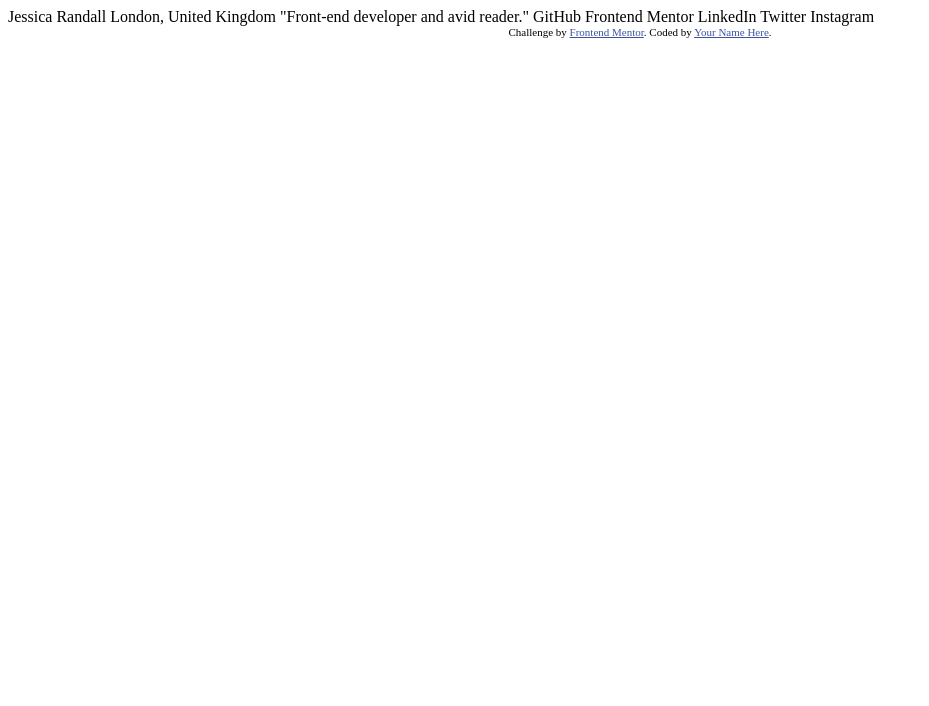
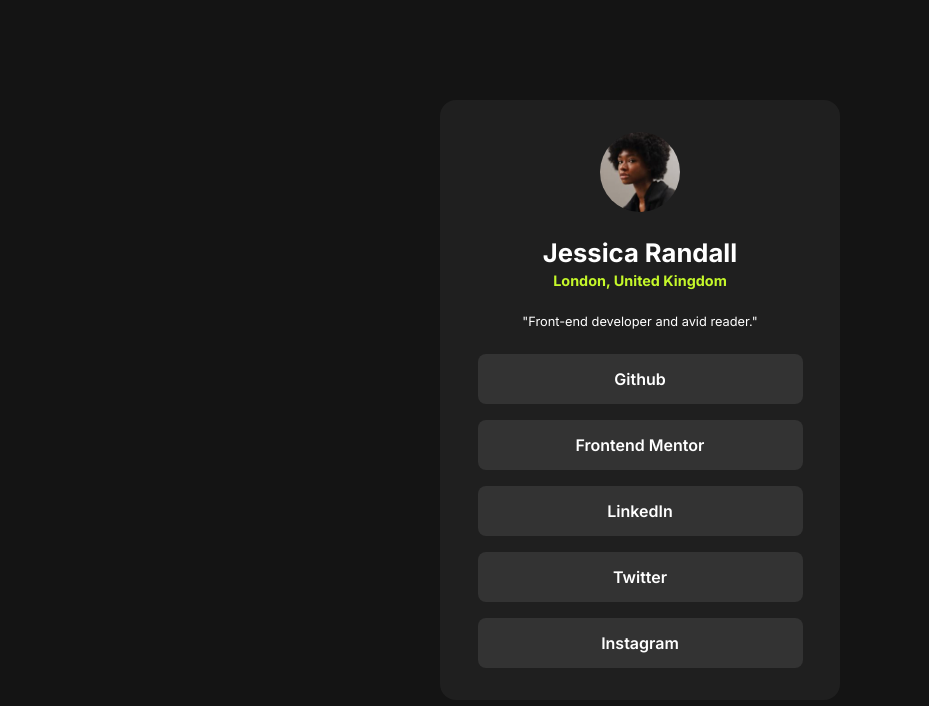
Before and after one commit to darbata/social-links-profile-main, a plain HTML site: page index.html in a window 1280 px wide. Shown: the whole page, without its empty margins (0-929 px from the left). Drawn offline with Linux system fonts and the light colour scheme.

Commit message:
completed first solution

```diff
--- a/index.html
+++ b/index.html
@@ -6,6 +6,7 @@
 
   <link rel="icon" type="image/png" sizes="32x32" href="./assets/images/favicon-32x32.png">
 
+  <link rel="stylesheet" href="style.css">
   <title>Frontend Mentor | Social links profile</title>
 
   <!-- Feel free to remove these styles or customise in your own stylesheet 👍 -->
@@ -15,20 +16,26 @@
   </style>
 </head>
 <body>
-
-  Jessica Randall
-  London, United Kingdom
-  "Front-end developer and avid reader."
-
-  GitHub
-  Frontend Mentor
-  LinkedIn
-  Twitter
-  Instagram
-
-  <div class="attribution">
+  <main>
+    <div class="card-container">
+      <img src="./assets/images/avatar-jessica.jpeg" alt="Profile picture" class="avatar">
+      <div class="user-details">
+        <h1 class="name">Jessica Randall</h1>
+        <h2 class="location">London, United Kingdom</h2>
+      </div>
+      <p class="biography">"Front-end developer and avid reader."</p>
+      <div class="social-links-container">
+        <div class="social-link">Github</div>
+        <div class="social-link">Frontend Mentor</div>
+        <div class="social-link">LinkedIn</div>
+        <div class="social-link">Twitter</div>
+        <div class="social-link">Instagram</div>
+      </div>
+    </div>
+  </main>
+  <!-- <div class="attribution">
     Challenge by <a href="https://www.frontendmentor.io?ref=challenge" target="_blank">Frontend Mentor</a>.
     Coded by <a href="#">Your Name Here</a>.
-  </div>
+  </div> -->
 </body>
 </html>
--- /dev/null
+++ b/style.css
@@ -0,0 +1,86 @@
+@import url('https://fonts.googleapis.com/css2?family=Inter:wght@400;600;700&display=swap');
+
+* {
+    padding: 0;
+    margin: 0;
+    box-sizing: border-box;
+    font-family: 'Inter', sans-serif;
+}
+
+body {
+    width: 100vw;
+    height: 100vh;
+    display: flex;
+    justify-content: center;
+    align-items: center;
+}
+
+main {
+    background-color: hsl(0, 0%, 8%);
+    width: 100%;
+    height: 100%;
+    display: flex;
+    justify-content: center;
+    align-items: center;
+}
+
+.card-container {
+    border-radius: 16px;
+    background-color: hsl(0, 0%, 12%);
+    display: flex;
+    flex-direction: column;
+    justify-content: space-between;
+    align-items: center;
+    width: 400px;
+    height: 600px;
+    padding: 32px;
+}
+
+.user-details {
+    display: flex;
+    flex-direction: column;
+    justify-content: center;
+    align-items: center;
+    gap: 4px;
+}
+
+.avatar {
+    border-radius: 50%;
+    width: 5rem;
+    height: auto;
+}
+
+.name {
+    font-size: 1.6rem;
+    font-weight: 700;
+    color: white;
+}
+
+.biography {
+    font-size: 0.8rem;
+    color: white;
+    font-weight: 400;
+}
+
+.location {
+    font-size: 0.9rem;
+    font-weight: 700;
+    color: hsl(75, 94%, 57%);
+}
+
+.social-links-container {
+    display: grid;
+    grid-template-rows: repeat(5, 1fr);
+    gap: 16px;
+}
+.social-link {
+    background-color: hsl(0, 0%, 20%);
+    width: 325px;
+    height: 50px;
+    border-radius: 8px;
+    display: flex;
+    justify-content: center;
+    align-items: center;
+    color: white;
+    font-weight: 600;
+}
```
